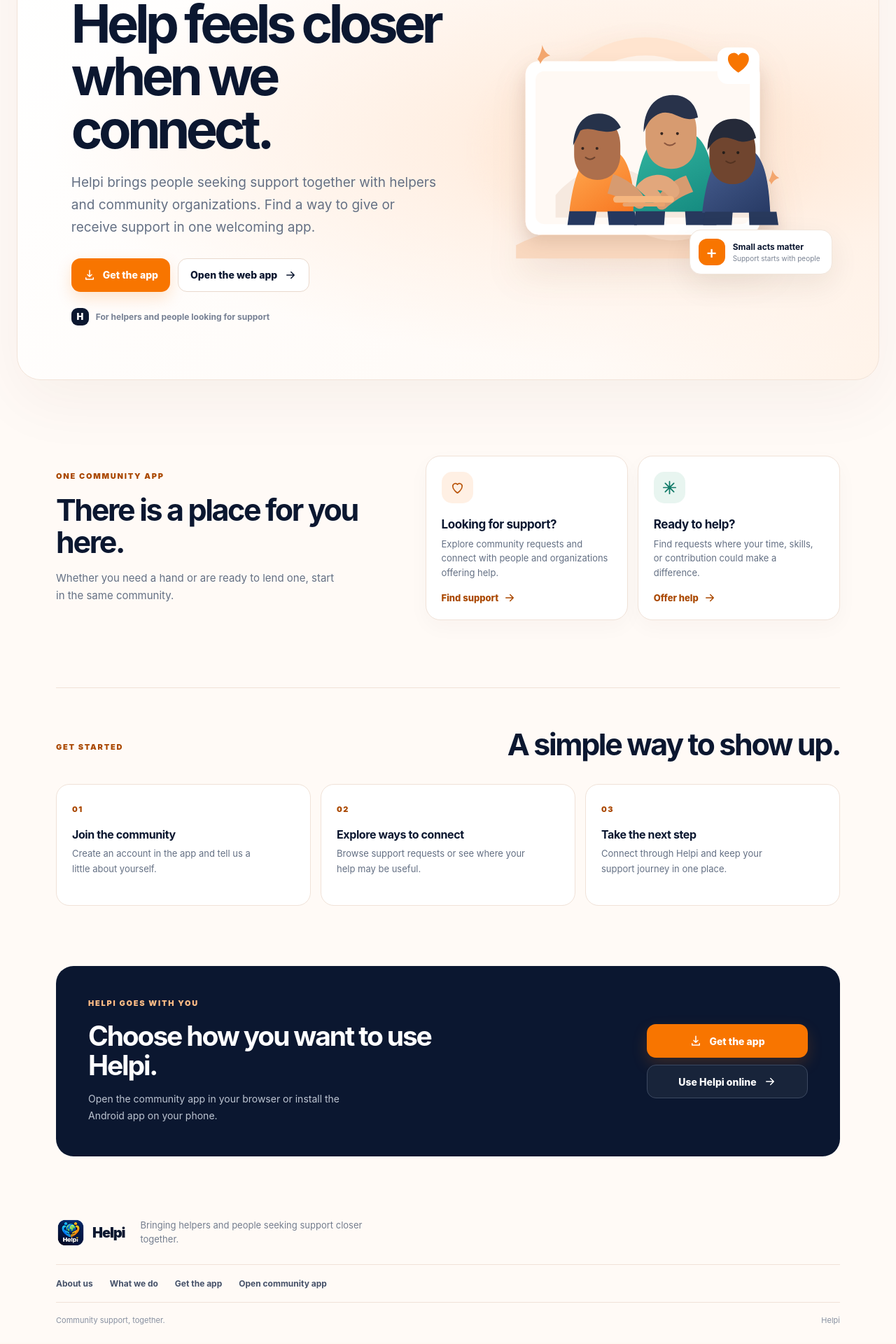
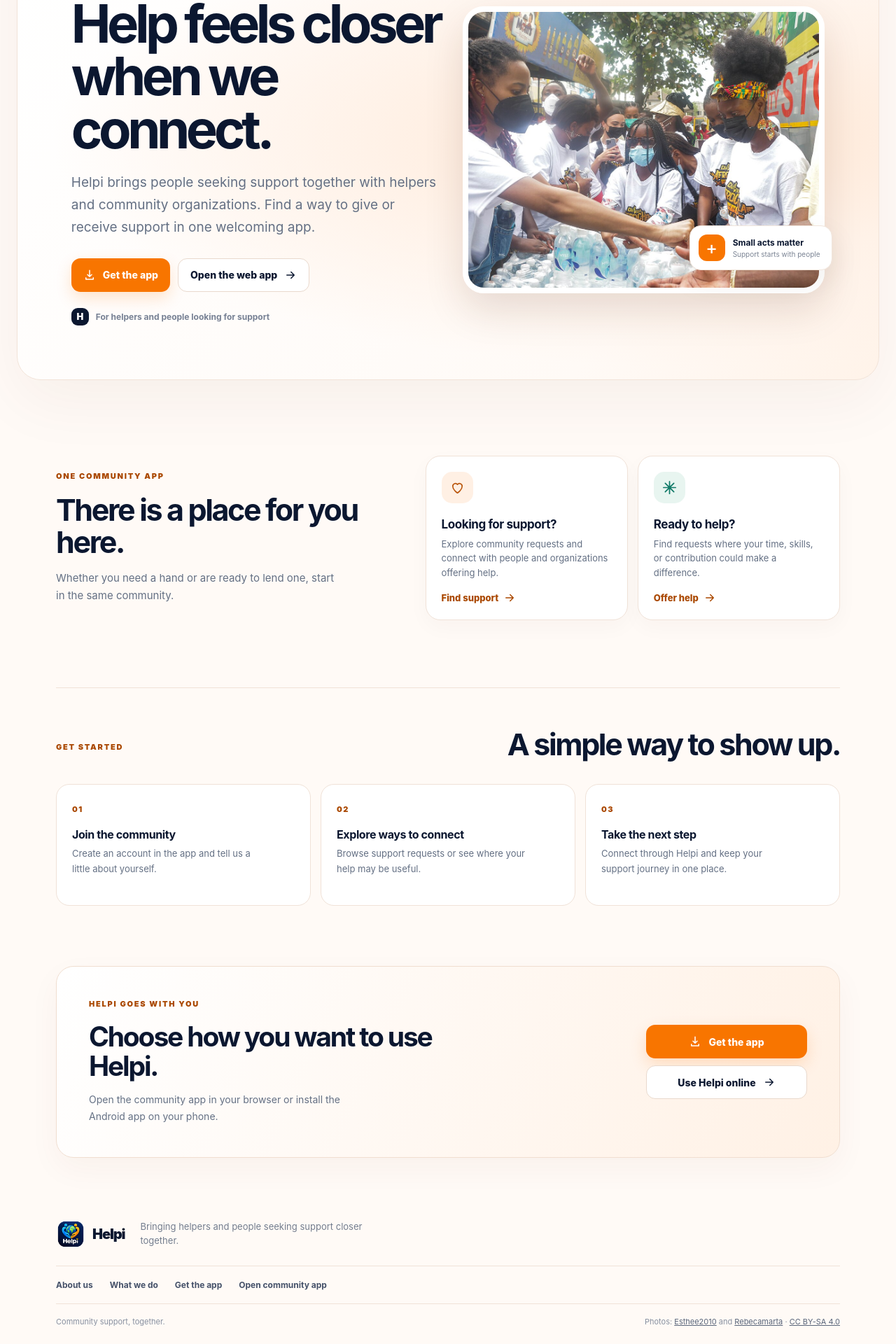
Before and after one commit to abubakarrsaiedfofanah-star/Helpi, a Next.js app in the folder admin/: page / in a window 1280 px wide. Shown: the part 202-2122 px from the top of the page at 70% size. Built offline with nearby package versions, Linux system fonts and the light colour scheme.

Commit message:
Improve public landing with photos and complete navigation

```diff
--- a/admin/app/(public)/about/page.tsx
+++ b/admin/app/(public)/about/page.tsx
@@ -16,7 +16,7 @@ export default function AboutPage() {
           <p>Helpi is a community support app for people seeking help, people ready to help, and organizations serving their communities.</p>
           <a className={styles.primaryButton} href="/community/">Join the community</a>
         </div>
-        <Image src="/helpi-community.svg" alt="Community members sharing support" width={560} height={460} priority unoptimized />
+        <Image className={styles.infoPhoto} src="/images/community-water-project.jpg" alt="Local volunteers working together to repair a community water borehole in Ghana" width={960} height={1440} priority />
       </section>
 
       <section className={styles.missionSection}>
--- a/admin/app/(public)/get-the-app/page.tsx
+++ b/admin/app/(public)/get-the-app/page.tsx
@@ -16,7 +16,7 @@ export default function GetTheAppPage() {
           <p>Install the Android app, or open the community app in your browser and add it to your home screen where supported.</p>
           <a className={styles.primaryButton} href="/community/">Open Helpi in browser</a>
         </div>
-        <Image src="/helpi-community.svg" alt="Helpi community support illustration" width={500} height={410} priority unoptimized />
+        <Image className={styles.infoPhoto} src="/images/volunteers-accra.jpg" alt="Community volunteers sharing food in Accra" width={1280} height={853} priority />
       </section>
 
       <section className={styles.deviceGrid} aria-label="Install Helpi on your device">
--- a/admin/app/(public)/page.tsx
+++ b/admin/app/(public)/page.tsx
@@ -50,15 +50,13 @@ export default function PublicHomePage() {
         </div>
 
         <div className={styles.heroVisual}>
-          <div className={styles.visualGlow} />
           <Image
-            className={styles.illustration}
-            src="/helpi-community.svg"
-            alt="Illustration of community members sharing support"
-            width={680}
-            height={560}
+            className={styles.heroPhoto}
+            src="/images/volunteers-accra.jpg"
+            alt="Community volunteers sharing food with people in Accra"
+            width={1280}
+            height={853}
             priority
-            unoptimized
           />
           <div className={styles.floatingNote}>
             <span className={styles.noteHeart} aria-hidden="true">+</span>
--- a/admin/app/(public)/public-site.module.css
+++ b/admin/app/(public)/public-site.module.css
@@ -303,6 +303,49 @@
 .deviceCard .primaryButton, .deviceCard .secondaryButton { margin-top: auto; }
 .deviceCard small { display: block; margin-top: 13px; color: #798294; font-size: 11px; line-height: 1.55; }
 
+/* Keep the public site chrome calm and consistent, and use locally hosted photos. */
+.header { background: #fffaf6; }
+.footer { background: #fffaf6; }
+.heroVisual { min-height: 340px; }
+.heroPhoto {
+  position: relative;
+  z-index: 1;
+  display: block;
+  width: min(100%, 540px);
+  height: clamp(300px, 34vw, 410px);
+  object-fit: cover;
+  object-position: center;
+  border: 8px solid #fff;
+  border-radius: 30px;
+  box-shadow: 0 24px 55px #46210f21;
+}
+.infoPhoto {
+  display: block;
+  width: 100%;
+  height: 350px !important;
+  object-fit: cover;
+  border-radius: 22px;
+  box-shadow: 0 18px 45px #46210f17;
+}
+.downloadSection {
+  color: var(--ink);
+  border: 1px solid #f0ded0;
+  background: linear-gradient(115deg, #fff 0%, #fff1e5 100%);
+  box-shadow: 0 16px 45px #6c37100b;
+}
+.downloadSection .eyebrow { color: var(--orange-dark); }
+.downloadSection>div:first-child>p:last-child { color: var(--muted); }
+.webButton { color: var(--ink); border-color: #e9d9cd; background: #fff; }
+.webButton:hover { border-color: #e5b895; background: #fffaf6; }
+.footerBottom a { color: #59657a; }
+
+@media (max-width: 700px) {
+  .heroVisual { min-height: 0; }
+  .heroPhoto { height: clamp(230px, 68vw, 340px); border-width: 5px; border-radius: 23px; }
+  .infoPhoto { height: 270px !important; }
+  .footerBottom { flex-direction: column; line-height: 1.7; }
+}
+
 @media (max-width: 760px) {
   .informationPage { padding: 4px 14px 58px; }
   .informationHero, .appHero { min-height: 0; padding: 30px 23px; grid-template-columns: 1fr; gap: 12px; border-radius: 24px; }
--- a/admin/components/PublicSiteChrome.tsx
+++ b/admin/components/PublicSiteChrome.tsx
@@ -37,7 +37,7 @@ export function PublicSiteChrome({ children }: { children: React.ReactNode }) {
         </nav>
         <div className={styles.footerBottom}>
           <span>Community support, together.</span>
-          <span>Helpi</span>
+          <span>Photos: <a href="https://commons.wikimedia.org/wiki/File:Free_Food_distribution.jpg" target="_blank" rel="noreferrer">Esthee2010</a> and <a href="https://commons.wikimedia.org/wiki/File:Workers_and_Volunteers_helping_out.jpg" target="_blank" rel="noreferrer">Rebecamarta</a> · <a href="https://creativecommons.org/licenses/by-sa/4.0/" target="_blank" rel="noreferrer">CC BY-SA 4.0</a></span>
         </div>
       </footer>
     </div>
```
Also changed, not shown: admin/public/images/community-water-project.jpg (added), admin/public/images/volunteers-accra.jpg (added).
